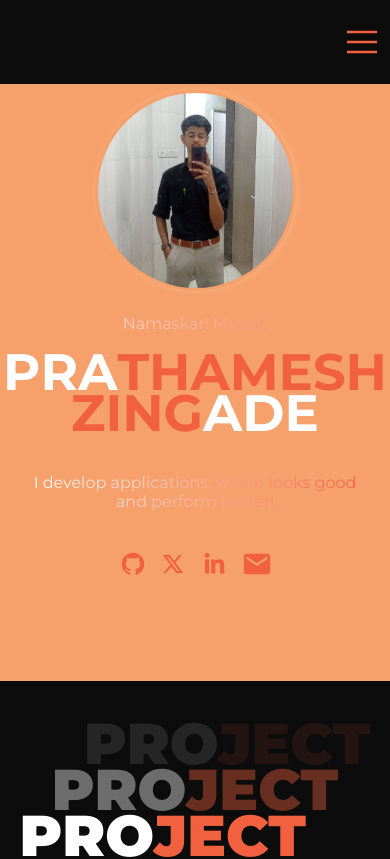
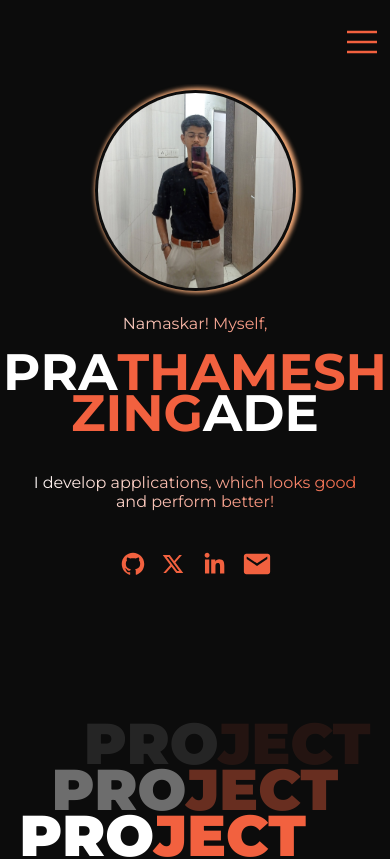
Before and after one commit to ZingadePrathamesh/PrathameshZingade, a React (Vite) app: page / in a window 390 px wide. Shown: the top 859 px of the page. Built offline with nearby package versions, Linux system fonts and the light colour scheme.

Commit message:
adjusting the ui according to the phone screens

```diff
--- a/src/styles/profile.css
+++ b/src/styles/profile.css
@@ -6,7 +6,6 @@
     justify-content: center;
     align-items: center;
     padding: 10% 0%;
-    background-color: #F6A16B;
 }
 
 .profile-img{
```
Also changed, not shown: 1 other file (tests, documents, lock files or other folders).
